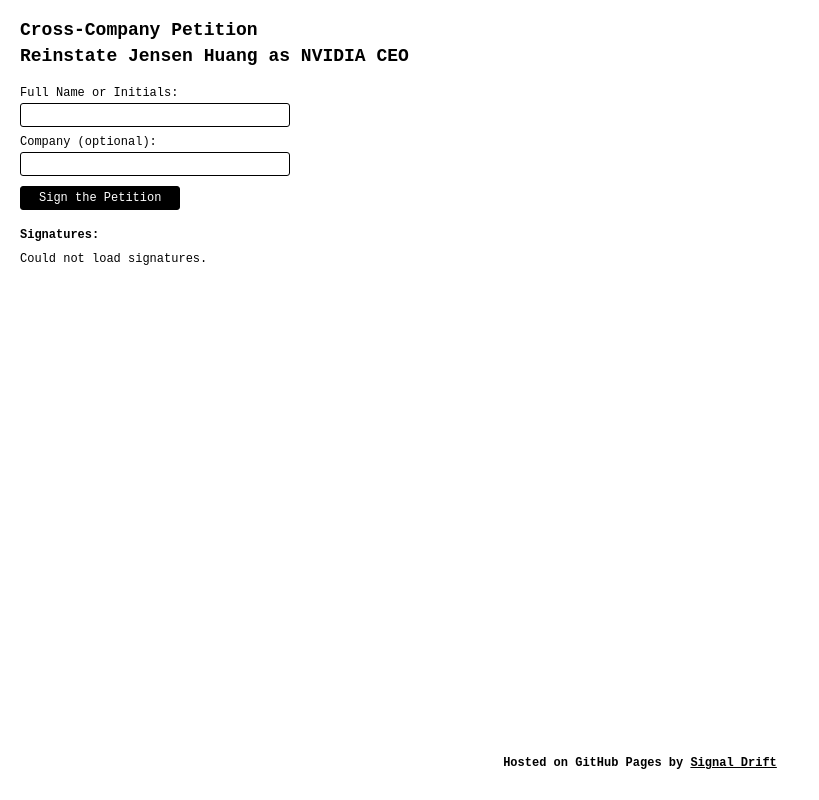
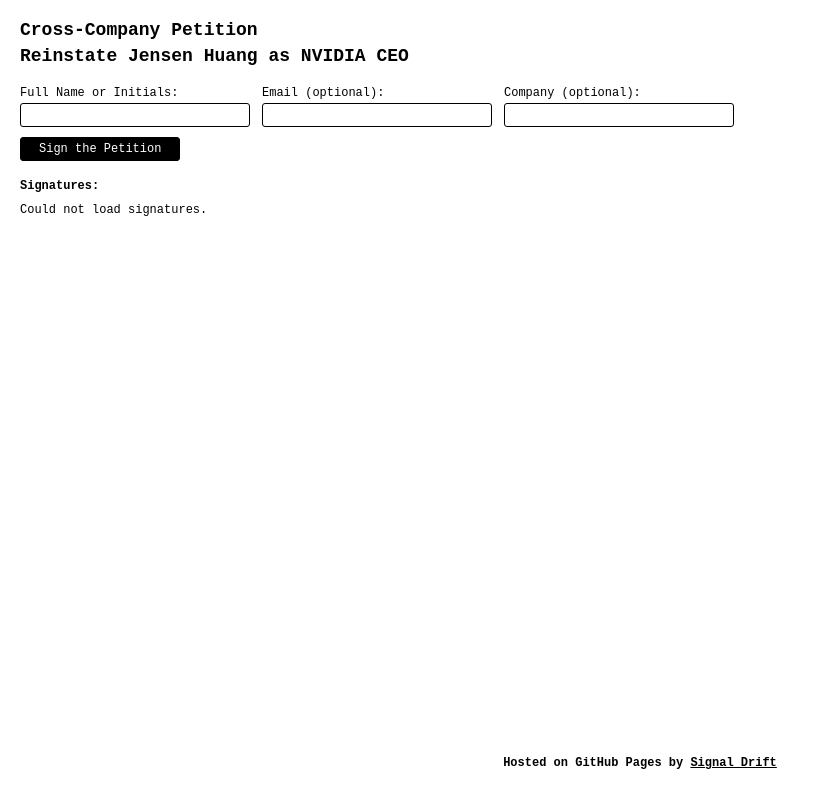
Before and after one commit to Signal-Drifts/petition, a plain HTML site: page index.html in a window 1280 px wide. Shown: the whole page, without its empty margins (0-819 px from the left). Drawn offline with Linux system fonts and the light colour scheme; no server answers.

Commit message:
Add optional email box, fields on one line

```diff
--- a/index.html
+++ b/index.html
@@ -10,10 +10,11 @@
   <h1>Cross-Company Petition</h1>
   <p class="sub">Reinstate Jensen Huang as NVIDIA CEO</p>
   <form id="signForm">
-    <label for="name">Full Name or Initials:</label>
-    <input type="text" id="name" name="name" required>
-    <label for="company">Company (optional):</label>
-    <input type="text" id="company" name="company">
+    <div class="row">
+      <div class="field"><label for="name">Full Name or Initials:</label><input type="text" id="name" name="name" required></div>
+      <div class="field"><label for="email">Email (optional):</label><input type="email" id="email" name="email"></div>
+      <div class="field"><label for="company">Company (optional):</label><input type="text" id="company" name="company"></div>
+    </div>
     <button type="submit">Sign the Petition</button>
   </form>
   <p class="sig">Signatures: <span id="count"></span></p>
--- a/styles.css
+++ b/styles.css
@@ -3,7 +3,8 @@ h1 { font-size: 18px; margin: 0 0 6px; }
 p { margin: 0 0 10px; }
 .sub { font-size: 18px; font-weight: bold; margin: 0 0 12px; }
 label { display: block; margin: 8px 0 3px; }
-input { display: block; width: 260px; padding: 4px; font: inherit; border: 1px solid #000; border-radius: 3px; }
+.row { display: flex; flex-wrap: wrap; gap: 12px; }
+input { display: block; width: 220px; padding: 4px; font: inherit; border: 1px solid #000; border-radius: 3px; }
 button { margin-top: 10px; padding: 4px 18px; font: inherit; background: #000; color: #fff; border: 1px solid #000; border-radius: 3px; cursor: pointer; }
 .sig { margin-top: 18px; font-weight: bold; }
 ul { list-style: none; padding: 0; margin: 0; }
```
